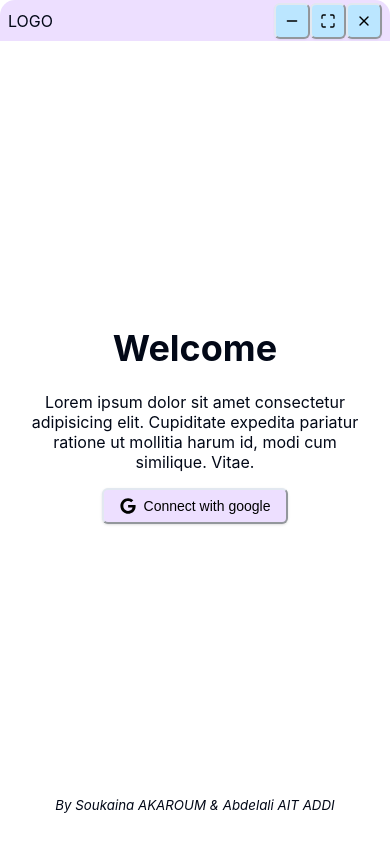
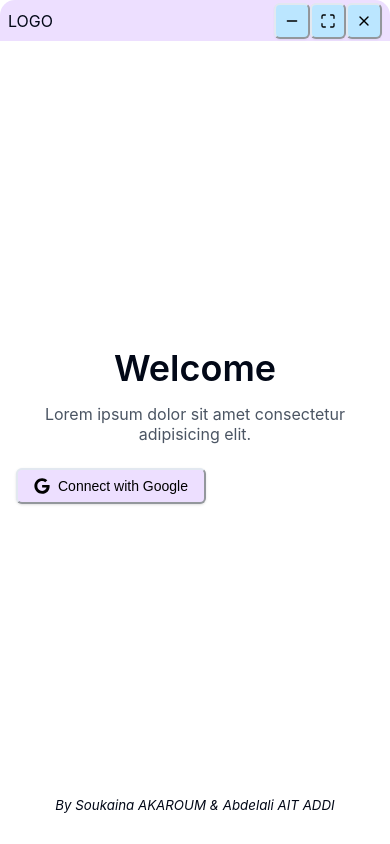
Before and after one commit to Soukaina-AK/eisenhower, a React (Vite) app: page /login in a window 390 px wide. Built offline with nearby package versions, Linux system fonts and the light colour scheme; no server answers.

Commit message:
Enhance login functionality and UI: enable context isolation, add login success page, improve Google login flow, and update styles.

```diff
--- a/index.html
+++ b/index.html
@@ -4,7 +4,7 @@
     <meta charset="UTF-8" />
     <link rel="icon" type="image/x-icon" href="/favicon.ico" />
     <meta name="viewport" content="width=device-width, initial-scale=1.0" />
-    <meta http-equiv="Content-Security-Policy" content="script-src 'self' 'unsafe-inline';" />
+    <!-- <meta http-equiv="Content-Security-Policy" content="script-src 'self' 'unsafe-inline';" /> -->
     <title>Electron + Vite + React</title>
   </head>
   <body>
--- /dev/null
+++ b/public/login-success.html
@@ -0,0 +1,18 @@
+<!DOCTYPE html>
+<html lang="en">
+<head>
+  <meta charset="UTF-8" />
+  <title>Login Successful</title>
+  <style>
+    body { display:flex; justify-content:center; align-items:center; height:100vh; font-family:sans-serif; }
+    h1 { color: #4caf50; }
+    p { color: #333; }
+  </style>
+</head>
+<body>
+  <div>
+    <h1>Login Successful!</h1>
+    <p>You can now close this tab and return to the app.</p>
+  </div>
+</body>
+</html>
--- a/src/firebase.ts
+++ b/src/firebase.ts
@@ -1,5 +1,14 @@
 import { initializeApp } from "firebase/app";
-import { getAuth } from "firebase/auth";
+import {
+  browserLocalPersistence,
+  getAuth,
+  GoogleAuthProvider,
+  NextOrObserver,
+  onAuthStateChanged,
+  setPersistence,
+  signOut,
+  User,
+} from "firebase/auth";
 import { getFirestore } from "firebase/firestore";
 
 const firebaseConfig = {
@@ -16,4 +25,14 @@ const firebaseConfig = {
 const app = initializeApp(firebaseConfig);
 export const auth = getAuth(app);
 export const db = getFirestore(app);
+export const googleProvider = new GoogleAuthProvider();
+
+export const logout = () => signOut(auth);
+
+// Observe user state
+export const observeUser = (callback: NextOrObserver<User>) =>
+  onAuthStateChanged(auth, callback);
+
+setPersistence(auth, browserLocalPersistence);
+
 export default app;
--- a/src/pages/login.tsx
+++ b/src/pages/login.tsx
@@ -1,29 +1,80 @@
 import { Button } from "@/components/ui/button";
+import { auth, googleProvider } from "@/firebase";
+import {
+  signInWithPopup, // <-- We are using Popup again
+  User,
+  onAuthStateChanged, // <-- But keeping the listener
+} from "firebase/auth";
+import { useEffect, useState } from "react";
 import { FaGoogle } from "react-icons/fa6";
+import { Navigate } from "react-router-dom";
+
 export default function Login() {
+  const [authLoading, setAuthLoading] = useState(true);
+  const [loginLoading, setLoginLoading] = useState(false);
+
+  // This listener is still correct and necessary
+  useEffect(() => {
+    const unsubscribe = onAuthStateChanged(auth, (currentUser) => {
+      setAuthLoading(false);
+      setLoginLoading(false);
+    });
+
+    return () => unsubscribe();
+  }, []);
+
+  const loginWithGoogle = async () => {
+    setLoginLoading(true);
+    try {
+      await signInWithPopup(auth, googleProvider);
+    } catch (err) {
+      console.error("Login failed:", err);
+      if ((err as any).code === "auth/popup-closed-by-user") {
+        console.log("User closed the popup.");
+      }
+      setLoginLoading(false);
+    }
+  };
+
+  if (authLoading) {
+    return <div>Authenticating...</div>;
+  }
+
+  if (auth.currentUser) {
+    return <Navigate to={"/board"} />;
+  }
+
   return (
-    <div className="w-full  h-full flex flex-col">
+    <div className="w-full h-full flex flex-col">
       <main
         role="main"
-        className="flex gap-4  items-center justify-center flex-[0.9] "
+        className="flex gap-4 items-center justify-center flex-[0.9]"
       >
         <div className="md:flex-[0.5] text-center md:text-start px-4">
-          <h1 className="text-4xl">Welcome</h1>
-          <p>
-            Lorem ipsum dolor sit amet consectetur adipisicing elit. Cupiditate
-            expedita pariatur ratione ut mollitia harum id, modi cum similique.
-            Vitae.
+          <h1 className="text-4xl font-semibold mb-4">Welcome</h1>
+          <p className="mb-6 text-gray-600">
+            Lorem ipsum dolor sit amet consectetur adipisicing elit.
           </p>
-          <Button>
-            <FaGoogle />
-            Connect with google
+          <Button
+            onClick={loginWithGoogle}
+            disabled={loginLoading}
+            className="flex items-center gap-2"
+          >
+            {loginLoading ? (
+              "Waiting for login..."
+            ) : (
+              <>
+                <FaGoogle />
+                Connect with Google
+              </>
+            )}
           </Button>
         </div>
-        <div className="flex-[0.5] items-center justify-center hidden md:flex">
+        <div className="flex-[0.5] hidden md:flex items-center justify-center">
           <img
-            className="max-w-full rounded-xl"
+            className="max-w-full rounded-xl shadow-md"
             src="/images/splash2.jpg"
-            alt=""
+            alt="Splash"
           />
         </div>
       </main>
```
Also changed, not shown: electron/main/index.ts (+25 -7 lines).
